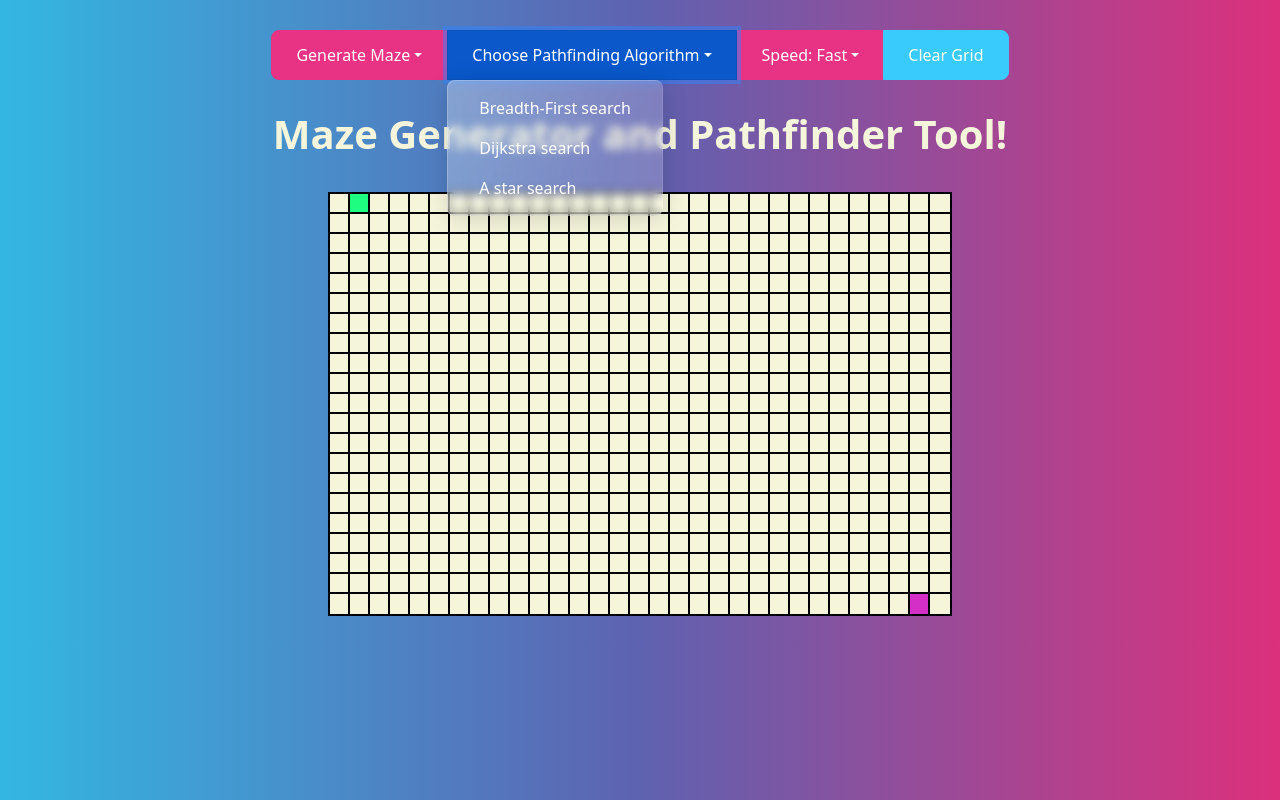
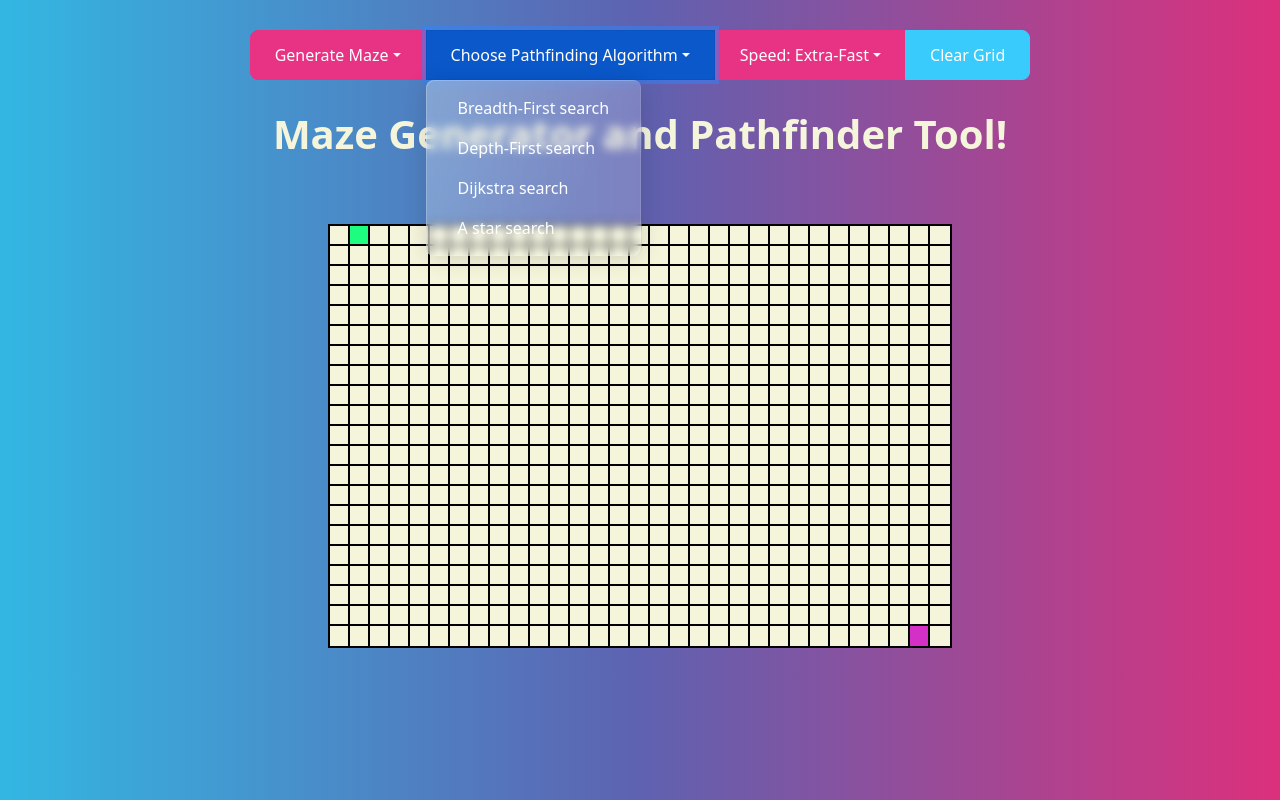
Before and after one commit to tomirisrakhymzhan/find-way-my, a React (Create React App) app: page / in a window 1280 px wide. Both pictures are taken after a click on the button "Choose Pathfinding Algorithm". Built offline with nearby package versions, Linux system fonts and the light colour scheme.

Commit message:
dfs pathfinder and extra board messages added

```diff
--- a/src/components/Board/Board.css
+++ b/src/components/Board/Board.css
@@ -11,7 +11,7 @@
 .grid-row{
   display: flex;
 }
-#board-message{
+#board-message-h1{
   margin-top: 30px;
   color: beige;
 }
--- a/src/components/Board/Board.js
+++ b/src/components/Board/Board.js
@@ -11,6 +11,7 @@ import mazeDFS from "../../util/mazeDFS";
 import pathfinderBFS from "../../util/pathfinderBFS";
 import pathfinderDijkstra from "../../util/pathfinderDijkstra";
 import pathfinderAstar from "../../util/pathfinderAstar";
+import pathfinderDFS from "../../util/pathfinderDFS";
 //styles
 import "./Board.css";
 
@@ -21,9 +22,12 @@ const START = {x: 1, y: 0}
 const FINISH = {x: (WIDTH-2), y: (HEIGHT-1)}
 
 const Board = () => {
-  const speedOptions=["Slow", "Medium", "Fast"]
-  const [dropdownSpeedHeader, setdropdownSpeedHeader] = useState("Speed: Fast");
-  const [speed, setSpeed] = useState(10)
+  const speedOptions=["Slow", "Medium", "Fast", "Extra-Fast"]
+  const [dropdownSpeedHeader, setdropdownSpeedHeader] = useState("Speed: Extra-Fast");
+  const [message, setMessage] = useState("Maze Generator and Pathfinder Tool!");
+  const [extraMessage, setExtraMessage] = useState('');
+  const [boardVisualizationMessage, setBoardVisualizationMessage] = useState('');
+  const [speed, setSpeed] = useState(5)
   const [grid, setGrid] = useState([]);
   const [isVisualizing, setIsVisualizing] = useState(false);
   const timeoutID = useRef(null);
@@ -39,14 +43,57 @@ const Board = () => {
     };
   }, [])
 
+  useEffect(()=>{
+    //when isVisualizing state is changed, change extra message accordingly
+    isVisualizing?setBoardVisualizationMessage("Board is being visualized..."):setBoardVisualizationMessage('');
+  }, [isVisualizing])
+
   function freshBoard() {
 		const newBoard = createBoard(HEIGHT, WIDTH, START, FINISH);
 		setGrid(newBoard);
 	}
 //-------------------------------------------------Pathfinders related functionality-------------------------------------------------------//
+  function visualizeBreadthFirstSearchPathfinder(){
+    if(!isVisualizing){
+      setMessage("Pathfinding Algorithm : Breadth-First-Search");
+      setExtraMessage("Breadth-First-Search is unweighted and guarantees shortest path")
+      setIsVisualizing(true);
+      //prepare grid for the algorithm application
+      const newGrid = grid.slice();
+      prepareGridForAlgorithms(newGrid);
+      //apply bfs pathfinder
+      let visitedCellsInOrder = pathfinderBFS(newGrid, getStart(newGrid), getFinish(newGrid));
+      //get nodes of shortest path backtracking from finish node
+      let shortestPathCells = getNodesInShortestPathOrder(getFinish(newGrid));
+      //update the grid state
+      setGrid(newGrid);
+      //visualize the algorithm
+      visualize(visitedCellsInOrder, shortestPathCells);
+    }
+  }
+  function visualizeDepthFirstSearchPathfinder(){
+    if(!isVisualizing){
+      setMessage("Pathfinding Algorithm : Depth-First-Search");
+      setExtraMessage("Depth-First-Search is unweighted and does NOT guarantee shortest path")
+      setIsVisualizing(true);
+      //prepare grid for the algorithm application
+      const newGrid = grid.slice();
+      prepareGridForAlgorithms(newGrid);
+      //apply bfs pathfinder
+      let visitedCellsInOrder = pathfinderDFS(newGrid, getStart(newGrid), getFinish(newGrid));
+      //get nodes of shortest path backtracking from finish node
+      let shortestPathCells = getNodesInShortestPathOrder(getFinish(newGrid));
+      //update the grid state
+      setGrid(newGrid);
+      //visualize the algorithm
+      visualize(visitedCellsInOrder, shortestPathCells);
+    }
+  }
+
   function visualizeDijkstraPathfinder(){
     if(!isVisualizing){
-      showMessage("Pathfinding Algorithm : Dijkstra")
+      setMessage("Pathfinding Algorithm : Dijkstra")
+      setExtraMessage("Dijkstra is weighted and guarantees shortest path")
       setIsVisualizing(true);
       //prepare grid for the algorithm application
       const newGrid = grid.slice();
@@ -65,31 +112,14 @@ const Board = () => {
 
   function visualizeAstarPathfinder(){
     if(!isVisualizing){
-      showMessage("Pathfinding Algorithm : A-star")
+      setMessage("Pathfinding Algorithm : A-star")
+      setExtraMessage("A-star is weighted and guarantees shortest path")
       setIsVisualizing(true);
       //prepare grid for the algorithm application
       const newGrid = grid.slice();
       prepareGridForAlgorithms(newGrid);
       //apply a-star pathfinder
       let visitedCellsInOrder = pathfinderAstar(newGrid, getStart(newGrid), getFinish(newGrid));
-      //get nodes of shortest path backtracking from finish node
-      let shortestPathCells = getNodesInShortestPathOrder(getFinish(newGrid));
-      //update the grid state
-      setGrid(newGrid);
-      //visualize the algorithm
-      visualize(visitedCellsInOrder, shortestPathCells);
-    }
-  }
-
-  function visualizeBreadthFirstSearchPathfinder(){
-    if(!isVisualizing){
-      showMessage("Pathfinding Algorithm : Breadth-First-Search");
-      setIsVisualizing(true);
-      //prepare grid for the algorithm application
-      const newGrid = grid.slice();
-      prepareGridForAlgorithms(newGrid);
-      //apply bfs pathfinder
-      let visitedCellsInOrder = pathfinderBFS(newGrid, getStart(newGrid), getFinish(newGrid));
       //get nodes of shortest path backtracking from finish node
       let shortestPathCells = getNodesInShortestPathOrder(getFinish(newGrid));
       //update the grid state
@@ -180,7 +210,7 @@ const Board = () => {
 
   function visualizeDepthFirstSearchMaze(){
 		if(!isVisualizing){
-      showMessage("Maze Generation Algorithm : Depth-First-Search");
+      setMessage("Maze Generation Algorithm : Depth-First-Search");
 			setIsVisualizing(true);
       clearGrid();
 
@@ -245,15 +275,13 @@ const Board = () => {
     }
   }
 
-  function showMessage(message){
-    document.getElementById("board-message").innerHTML = message;
-  }
-
   function handleSpeed(dropdownInfo){
 		setdropdownSpeedHeader(`Speed: ${dropdownInfo.option}`);
 		if(dropdownInfo.option === "Slow") setSpeed(700);
 		if(dropdownInfo.option === "Medium") setSpeed(50);
 		if(dropdownInfo.option === "Fast") setSpeed(10);
+    if(dropdownInfo.option === "Extra-Fast") setSpeed(5);
+
   }
 
   if (!grid) {
@@ -265,6 +293,7 @@ const Board = () => {
             <GenerateMazeDropdown handleDFSMaze={visualizeDepthFirstSearchMaze}
                                   handleRandomMaze={visualizeRandomMaze}/>
             <PathfindingAlgorithmDropdown handleBFSPathfinder={visualizeBreadthFirstSearchPathfinder}
+                                          handleDFSPathfinder={visualizeDepthFirstSearchPathfinder}
                                           handleAstarPathfinder={visualizeAstarPathfinder}
                                           handleDijkstraPathfinder={visualizeDijkstraPathfinder} />
             <Dropdown header={dropdownSpeedHeader}
@@ -272,8 +301,9 @@ const Board = () => {
                       handleDropdown={handleSpeed}/>
             <Button className={isVisualizing?"disabled":""} color="info" onClick={()=>clearGrid()}>Clear Grid</Button>
           </ButtonGroup>
-          <h1 id="board-message"> Maze Generator and Pathfinder Tool!</h1>
-          {isVisualizing?<h4>Board is being visualized...</h4>:<></>}
+          <h1 id="board-message-h1">{message}</h1>
+          <h4>{extraMessage}</h4>
+          <h4>{boardVisualizationMessage}</h4>
           <div className="grid">
             {grid.map((singleRow) => {
               return (
--- a/src/components/Panel/GenerateMazeDropdown.js
+++ b/src/components/Panel/GenerateMazeDropdown.js
@@ -8,7 +8,6 @@ export default function GenerateMazeDropdown(props){
     function toggle(){
         setIsOpen(!isOpen)
     }
-    //const options=["Kruskal's Algorithm", "Recursive division", "Depth-First-Search"]
     return(
 
             <ButtonDropdown
@@ -18,11 +17,6 @@ export default function GenerateMazeDropdown(props){
                     Generate Maze
                 </DropdownToggle>
                 <DropdownMenu>
-                {/* {options.map(option => (
-                                <DropdownItem onClick={()=>{handleDropdown(option)}}>
-                                {option}
-                                </DropdownItem>
-                            ))} */}
                     <DropdownItem onClick={()=> {handleDFSMaze()}}>Depth-First-Search</DropdownItem>
                     <DropdownItem onClick={()=> {handleRandomMaze()}}>Random Maze</DropdownItem>
                 </DropdownMenu>
--- a/src/components/Panel/PathfindingAlgorithmDropdown.js
+++ b/src/components/Panel/PathfindingAlgorithmDropdown.js
@@ -4,13 +4,13 @@ import { ButtonDropdown, DropdownToggle, DropdownMenu, DropdownItem, } from 'rea
 export default function PathfindingAlgorithmDropdown(props){
     const [isOpen, setIsOpen] = React.useState(false)
     var handleBFSPathfinder = props.handleBFSPathfinder;
+    var handleDFSPathfinder = props.handleDFSPathfinder;
     var handleAstarPathfinder = props.handleAstarPathfinder;
     var handleDijkstraPathfinder = props.handleDijkstraPathfinder;
 
     function toggle(){
         setIsOpen(!isOpen)
     }
-    const options=["A* star", "Breadth-First search", "Depth-First search"]
     return(
 
             <ButtonDropdown
@@ -20,15 +20,10 @@ export default function PathfindingAlgorithmDropdown(props){
                     Choose Pathfinding Algorithm
                 </DropdownToggle>
                 <DropdownMenu>
-                {/* {options.map(option => (
-                                <DropdownItem onClick={()=>handleDropdown(option)}>
-                                {option}
-                                </DropdownItem>
-                            ))} */}
                     <DropdownItem onClick={()=>{handleBFSPathfinder()}}>Breadth-First search</DropdownItem>
+                    <DropdownItem onClick={()=>{handleDFSPathfinder()}}>Depth-First search</DropdownItem>
                     <DropdownItem onClick={()=>{handleDijkstraPathfinder()}}>Dijkstra search</DropdownItem>
                     <DropdownItem onClick={()=>{handleAstarPathfinder()}}>A star search</DropdownItem>
-
                 </DropdownMenu>
             </ButtonDropdown>
 
--- /dev/null
+++ b/src/util/pathfinderDFS.js
@@ -0,0 +1,48 @@
+// Returns all nodes in the order in which they were visited.
+// Make nodes point back to their previous node so that we can compute the shortest path
+// by backtracking from the finish node.
+
+export default (grid, startNode, finishNode) => {
+    const visitedNodesInOrder = [];
+    let stack = [startNode];
+    while (stack.length) {
+        const current = stack.pop();
+        if (current === finishNode) {
+            return visitedNodesInOrder;
+        }
+        if (!current.isBaseWall && (current.isStart || !current.visited)) {
+            current.visited = true;
+            visitedNodesInOrder.push(current);
+            const {x, y} = current;
+            let next;
+            if (y > 0) {
+                next = grid[y - 1][x];
+                if (!next.visited) {
+                    next.previousNode = current;
+                    stack.push(next);
+                }
+            }
+            if (y < grid.length - 1) {
+                next = grid[y + 1][x];
+                if (!next.visited) {
+                    next.previousNode = current;
+                    stack.push(next);
+                }
+            }
+            if (x > 0) {
+                next = grid[y][x - 1];
+                if (!next.visited) {
+                    next.previousNode = current;
+                    stack.push(next);
+                }
+            }
+            if (x < grid[0].length - 1) {
+                next = grid[y][x + 1];
+                if (!next.visited) {
+                    next.previousNode = current;
+                    stack.push(next);
+                }
+            }
+        }
+    }
+}
```
